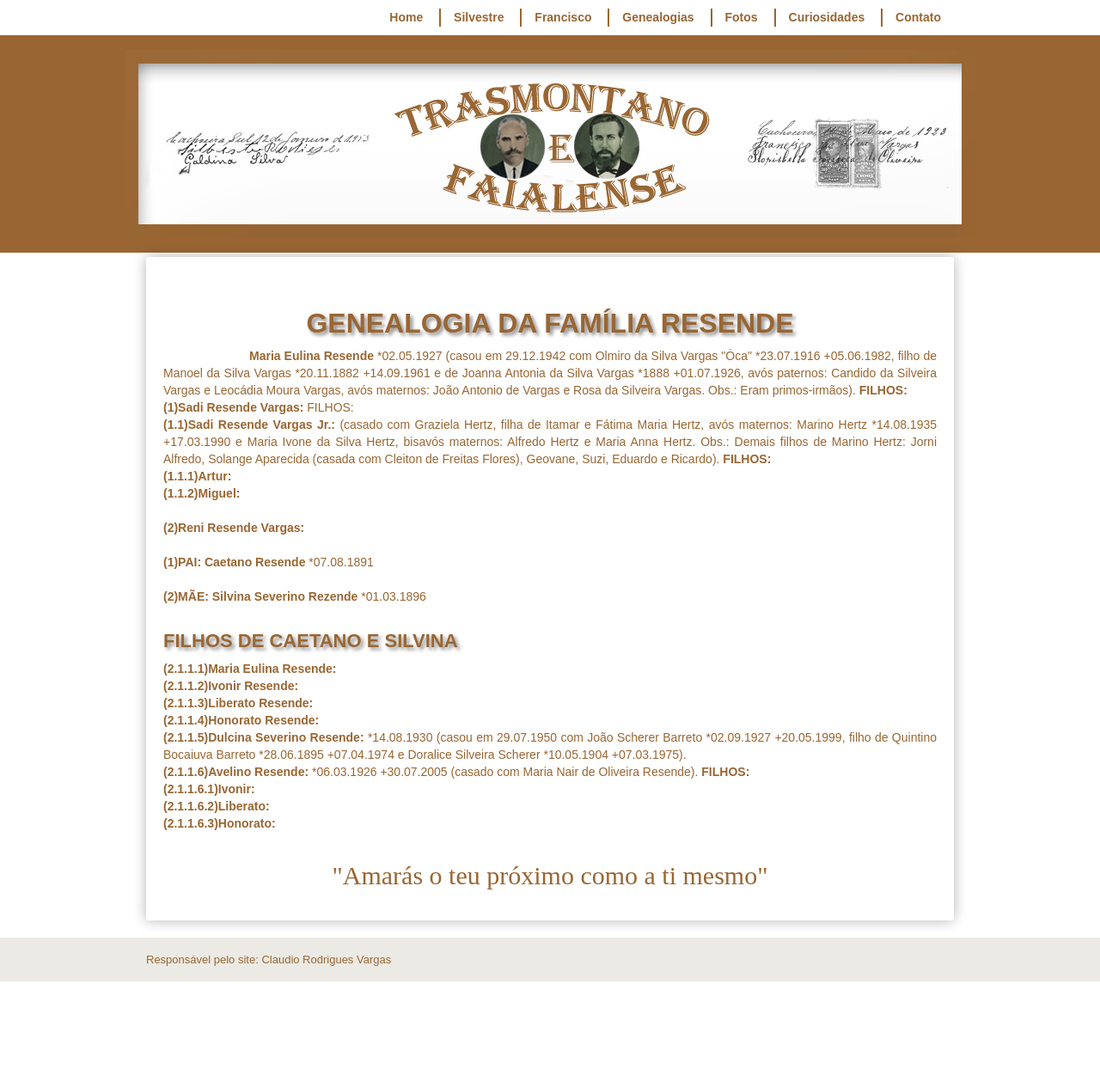
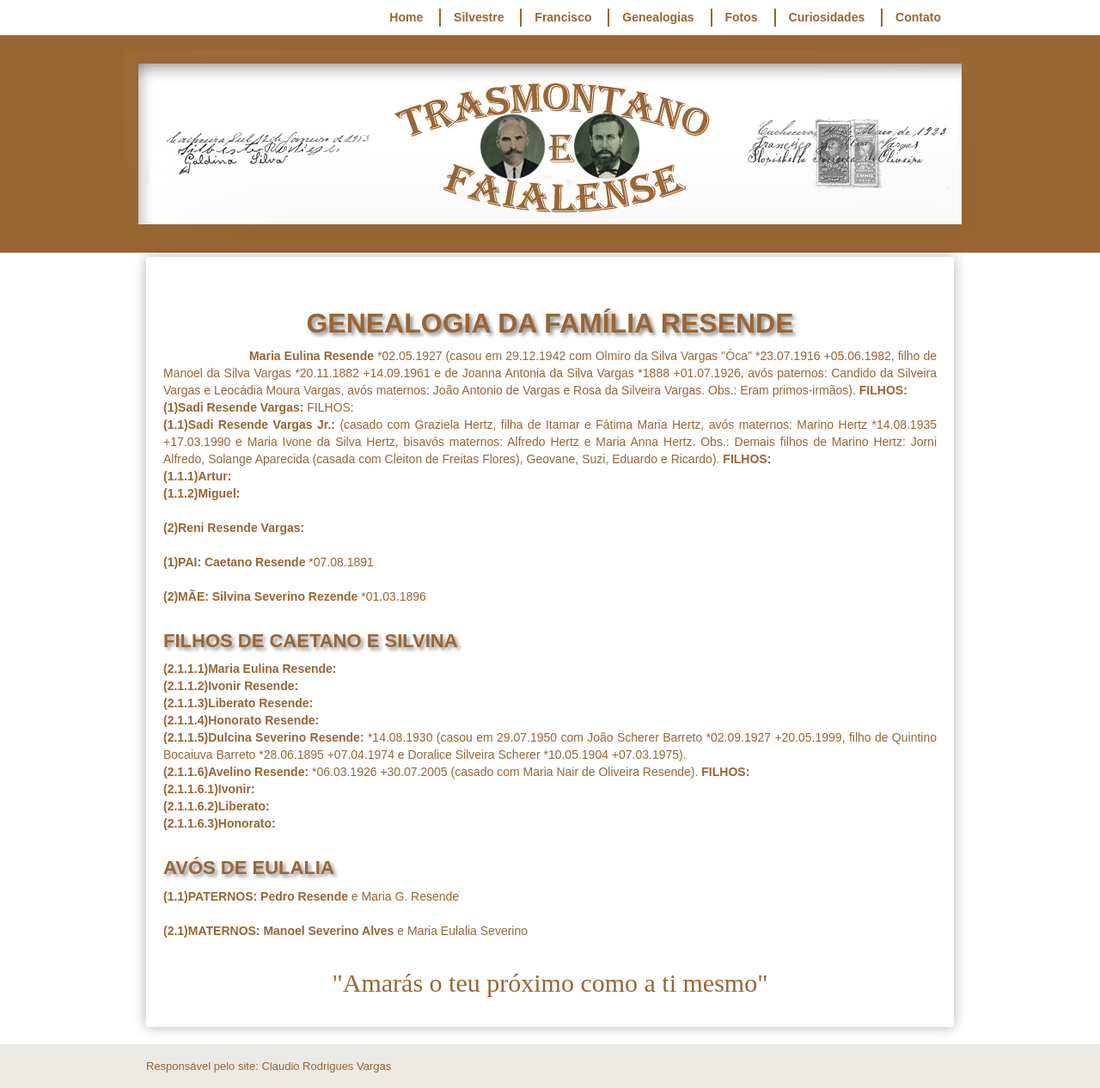
Before and after one commit to claudiovargas1955/claudiovargas1955.github.io, a Jekyll site: the page built from _pages/familia-resende.html, in a window 1280 px wide. Shown: the whole page at 86% size. Built offline with Jekyll 4.4.1, drawn with Linux system fonts in a browser that asks for light colours; some web fonts are replaced; before the commit the page ends 1142 px from its top, so only the background shows below that.

Commit message:
Update familia-resende.html

```diff
--- a/_pages/familia-resende.html
+++ b/_pages/familia-resende.html
@@ -124,4 +124,10 @@ Jorni Alfredo, Solange Aparecida (casada com Cleiton de Freitas Flores), Geovane
       <b>(2.1.1.6.2)Liberato: </b><br>
       <b>(2.1.1.6.3)Honorato: </b><br><br>
 
+<h4>AVÓS DE EULALIA</h4>
+
+<p><b>(1.1)PATERNOS: Pedro Resende</b> e Maria G. Resende<br><br>
+
+<b>(2.1)MATERNOS: Manoel Severino Alves</b> e Maria Eulalia Severino<br><br>
+
   <p style="text-align:center; color:#996633; font-size:30px; font-family: 'Rancho', cursive ">"Amarás o teu próximo como a ti mesmo"</p>
```
